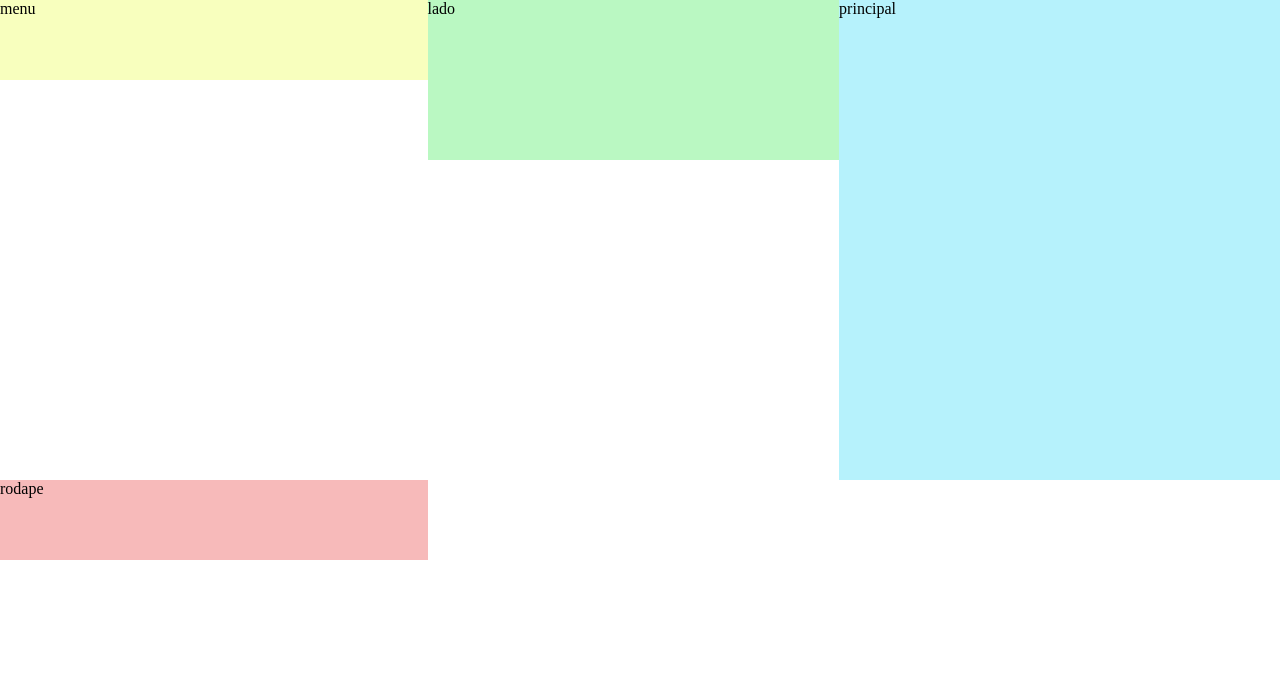
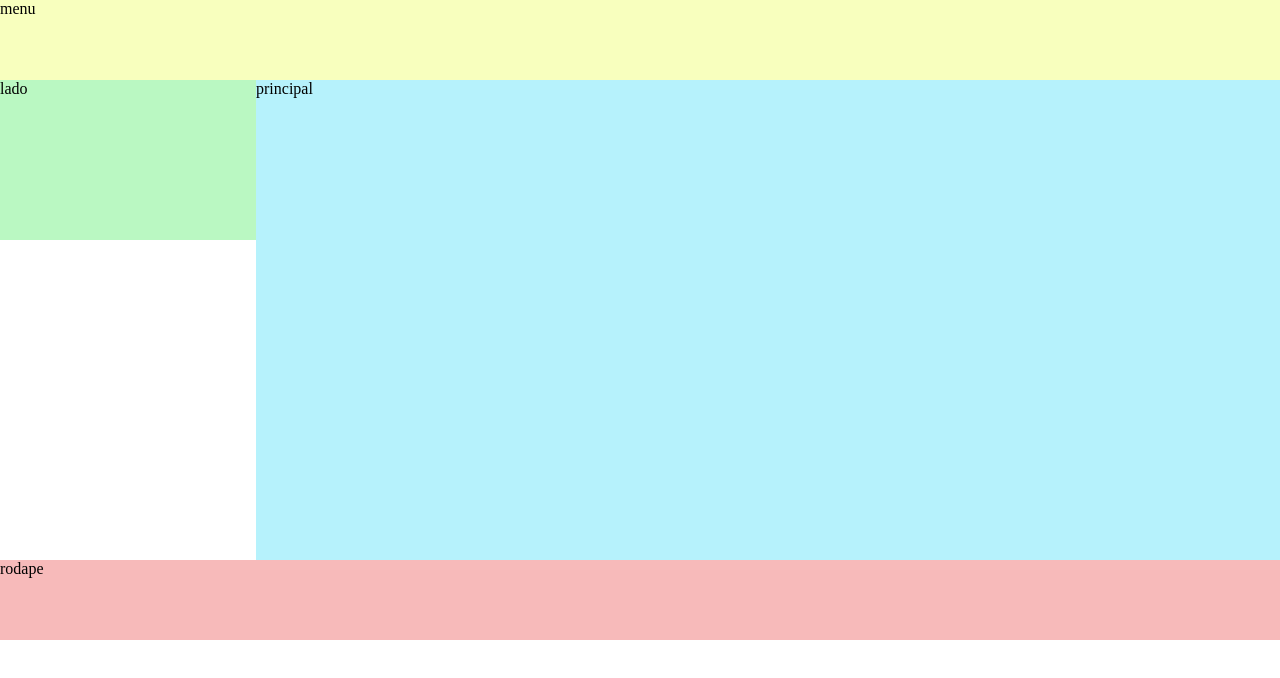
Before and after one commit to Leuuuuuuu/2i2t, a plain HTML site: page estudogrid.html in a window 1280 px wide. Drawn offline with Linux system fonts and the light colour scheme.

Commit message:
Add files via upload

```diff
--- a/estudo.css
+++ b/estudo.css
@@ -3,30 +3,41 @@
     padding: 0;
 }
 
+.conteudo{
+display: grid;
+grid-template-columns: 20% 20% 60% 10%;
+justify-content: center;
+}
+
 .meu-site{
  display: grid;
+ grid-template-columns: 20% 20% 60% 10%;
 grid-template-areas:
-"menu menu menu"
-"lado principal principal"
-"lado rodape rodape";
+"menu menu menu "
+"lado principal principal "
+" rodape rodape rodape";
 }
 
 .menu{
  height:10vh ;
  background-color: rgb(248, 255, 190);
+ grid-area: menu;
 }
 
 .lado{
     height:20vh ;
     background-color: rgb(186, 248, 194);
+    grid-area:lado;
 }
 
 .principal{
     height:60vh ;
     background-color: rgb(182, 242, 252);
+    grid-area: principal;
 }
 
 .rodape{
     height:10vh ;
     background-color: rgb(247, 186, 186);
+    grid-area: rodape;
 }
--- a/estudogrid.html
+++ b/estudogrid.html
@@ -4,7 +4,7 @@
     <meta charset="UTF-8">
     <meta http-equiv="X-UA-Compatible" content="IE=edge">
     <meta name="viewport" content="width=device-width, initial-scale=1.0">
-    <title>EStudo Grid</title>
+    <title>Estudo Grid</title>
     <link rel="stylesheet" href="estudo.css">
 </head>
 <body>
--- a/musica.css
+++ b/musica.css
@@ -6,7 +6,7 @@ body{
     background-color: rgb(0, 110, 255);
 }
 
-.menu{
+.header{
     width: 100%;
     height: 60px;
     background-color: rgb(101, 197, 221);
@@ -46,7 +46,7 @@ body{
 }
 
 @media screen and (min-width: 768px) {
-    .menu {
+    .header {
         height: 120px;
         background-color: rgb(186, 213, 236);
         color: black;
@@ -61,7 +61,7 @@ body{
 }
 
 @media screen and (min-width: 1280px) {
-    .menu {
+    .header {
         height: 120px;
         background-color: rgb(53, 70, 85);
         color: black;
```
Also changed, not shown: index.html (+4 -7 lines).
